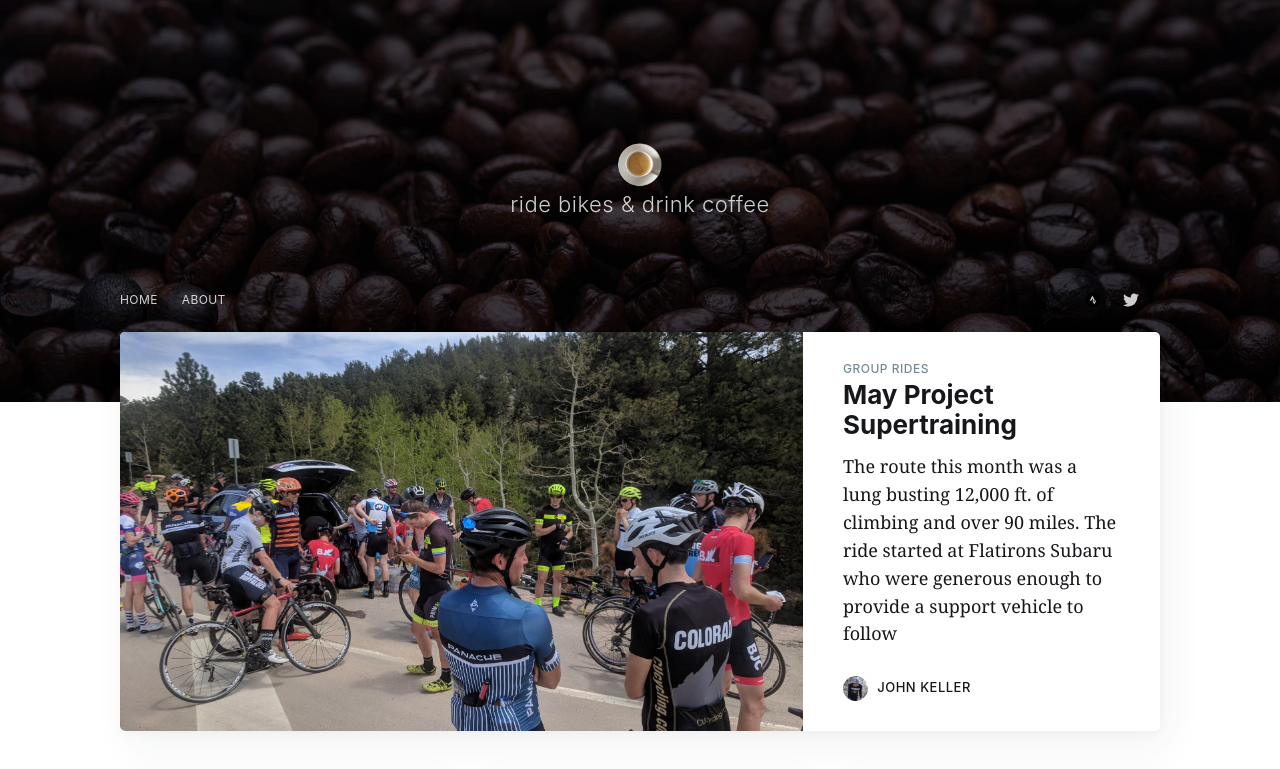
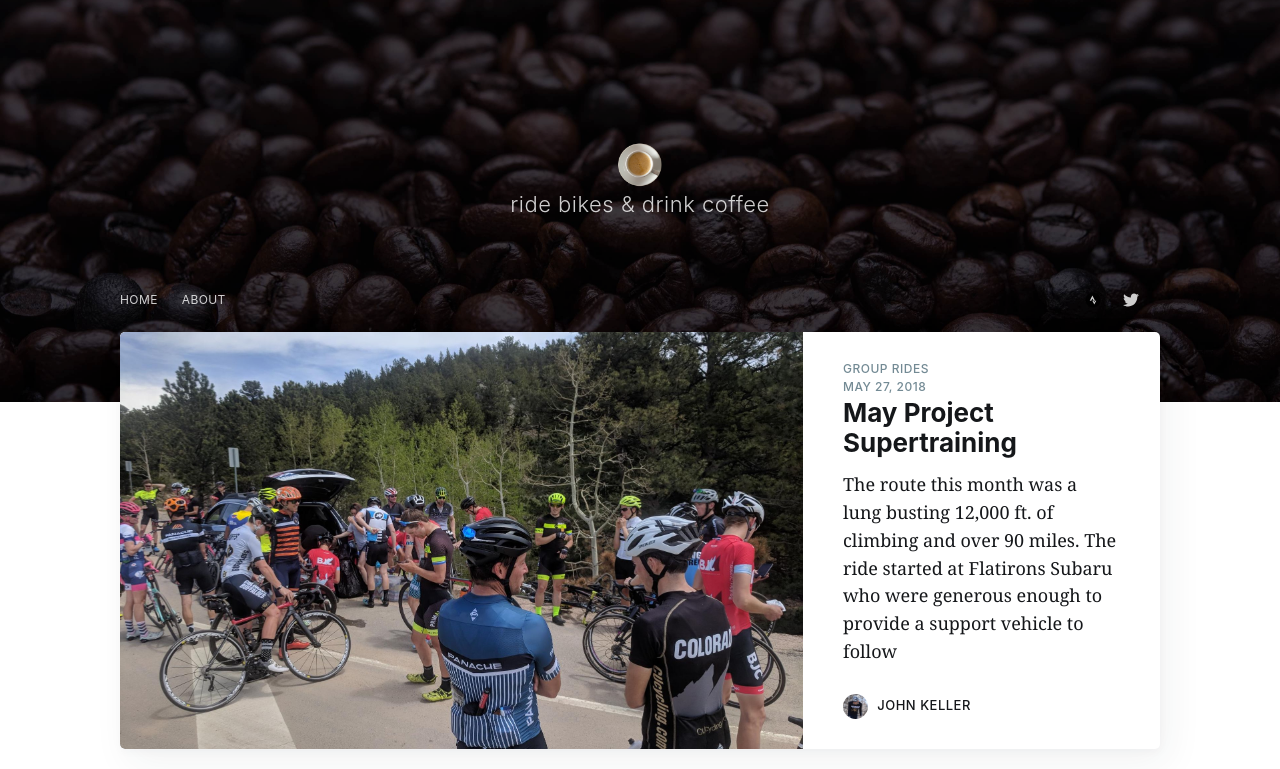
Before and after one commit to johnkeller101/johnkeller101.github.com, a Jekyll site: the page built from index.html, in a window 1280 px wide. Shown: the top 769 px of the page. Built offline with Jekyll 4.4.1, drawn with Linux system fonts in a browser that asks for light colours; nearby versions of some CDN libraries; the list of posts is cut into pages by our own code; comment, search, counter and statistics services are not loaded; some of the changed text lies outside the part shown; grey boxes are pictures that could not be loaded.

Commit message:
2018.06.01-15.32.49

```diff
--- a/_includes/post-card.html
+++ b/_includes/post-card.html
@@ -21,6 +21,7 @@
                             {% endif %}
                         {% endfor %}
                     {% endif %}
+                     <span class="post-card-tags"><time datetime="{{ post.date | date:'%B %e, %Y' }}">{{ post.date | date:'%B %e, %Y'' }}</time></span>
 
                     <h2 class="post-card-title">{{ post.title }}</h2>
                 </header>
```
